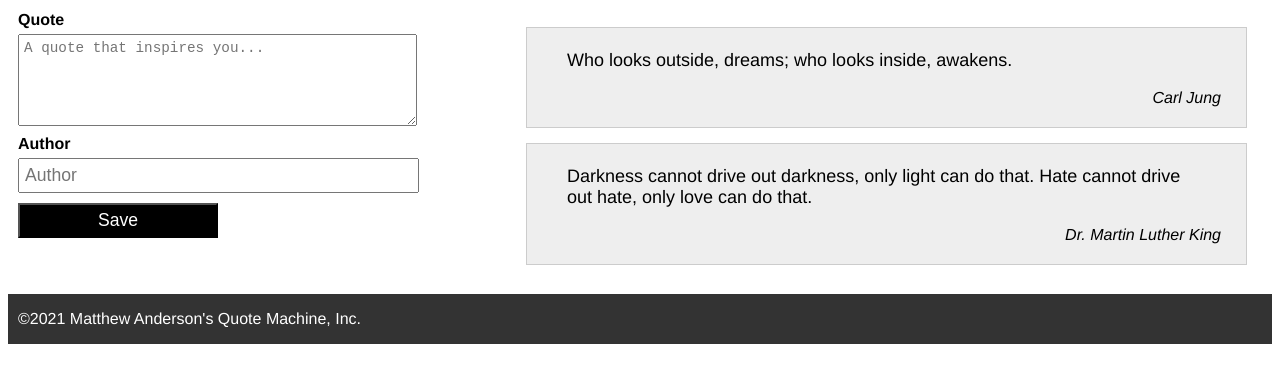
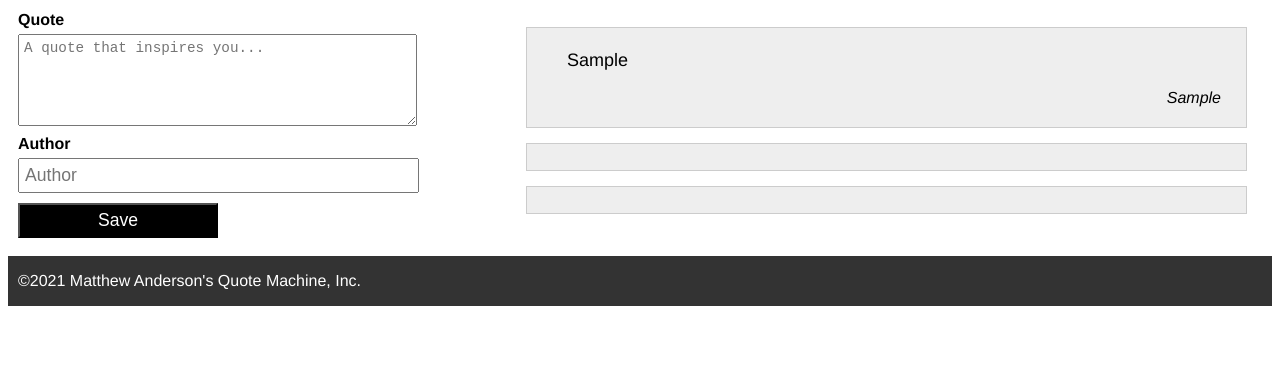
Before and after one commit to and3rn3t/jsdom-quote-machine, a plain HTML site: page starter/index.html in a window 1280 px wide. Both pictures are taken after typing "Sample", "Sample" into the empty fields and a click on the input "Save". Shown: the part 323-706 px from the top of the page. Drawn offline with Linux system fonts and the light colour scheme.

Commit message:
finished steps 6-9, added quotes to block and prepend

```diff
--- a/starter/index.html
+++ b/starter/index.html
@@ -4,8 +4,7 @@
   <meta charset="UTF-8">
   <meta name="viewport" content="width=device-width, initial-scale=1.0">
   <meta http-equiv="X-UA-Compatible" content="ie=edge">
-  <title>Quote Machine</title>
-  <link href="https://fonts.googleapis.com/css?family=Pinyon+Script&display=swap" rel="stylesheet">
+  <title>Matt's Quote Machine</title>
   <link href="css/styles.css" rel="stylesheet">
 </head>
 <body>
@@ -46,13 +45,12 @@
     <main class="grid-item content">
       <ul class="quotes">
         <li class="quote">
-          <blockquote>Who looks outside, dreams; who looks inside, awakens.</blockquote>
-          <p>Carl Jung</p>
+          <blockquote></blockquote>
+          <p></p>
         </li>
         <li class="quote">
-          <blockquote>Darkness cannot drive out darkness, only light can do that. Hate cannot drive out hate, only love
-            can do that.</blockquote>
-          <p>Dr. Martin Luther King</p>
+          <blockquote></blockquote>
+          <p></p>
         </li>
       </ul>
     </main>
--- a/starter/js/main.js
+++ b/starter/js/main.js
@@ -1,9 +1,11 @@
-// defining variables to parts of the page I will need for input and listeners
+// grabbing elements needed for listener
 let heroQuote = document.querySelector('.hero blockquote');
 let heroAuthor = document.querySelector('.hero p');
 let quoteList = document.querySelector('.quotes');
-let quoteTxt = document.querySelector('#quote-txt');
-let author = document.querySelector('#author');
+
+// grabbing input text from user
+let inputTxt = document.querySelector('#quote-txt');
+let inputAuthor = document.querySelector('#author');
 
 // grabbing Save button to use in event listener
 let saveBtn = document.querySelector('#save-btn');
@@ -11,24 +13,32 @@ let saveBtn = document.querySelector('#save-btn');
 // Event listener to add input quotation to hero banner
 saveBtn.addEventListener('click', (event) => {
     event.preventDefault();
-    let inputQuote = quoteTxt.value;
-    let inputAuthor = author.value;
+    let quoteTxt = inputTxt.value;
+    let author = inputAuthor.value;
 
-    heroQuote.innerHTML = inputQuote;
-    heroAuthor.innerHTML = inputAuthor;
+    heroQuote.innerHTML = quoteTxt;
+    heroAuthor.innerHTML = author;
+
+    // Call the quote generator with the parameters defined above and
+    quoteGenerator(quoteTxt, author, quoteList);
 
     // Clears input text values
-    quoteTxt.value = '';
-    author.value = '';
+    inputTxt.value = '';
+    inputAuthor.value = '';
 });
 
-let quoteGenerator = (quoteTxt, author, quoteList) => {
-    let quote = document.createElement('li');
-    quote.setAttribute('class', 'quote');
+let quoteGenerator = (quoteTxt, author) => {
+    let newQuote = document.createElement('li');
+    newQuote.setAttribute('class', 'quote');
 
     let newQuoteTxt = document.createElement('blockquote');
     newQuoteTxt.innerText = quoteTxt;
 
     let newAuthor = document.createElement('p');
     newAuthor.innerText = author;
+
+    newQuote.appendChild(newQuoteTxt);
+    newQuote.appendChild(newAuthor);
+
+    quoteList.prepend(newQuote);
 };
```
Also changed, not shown: 1 other file.
